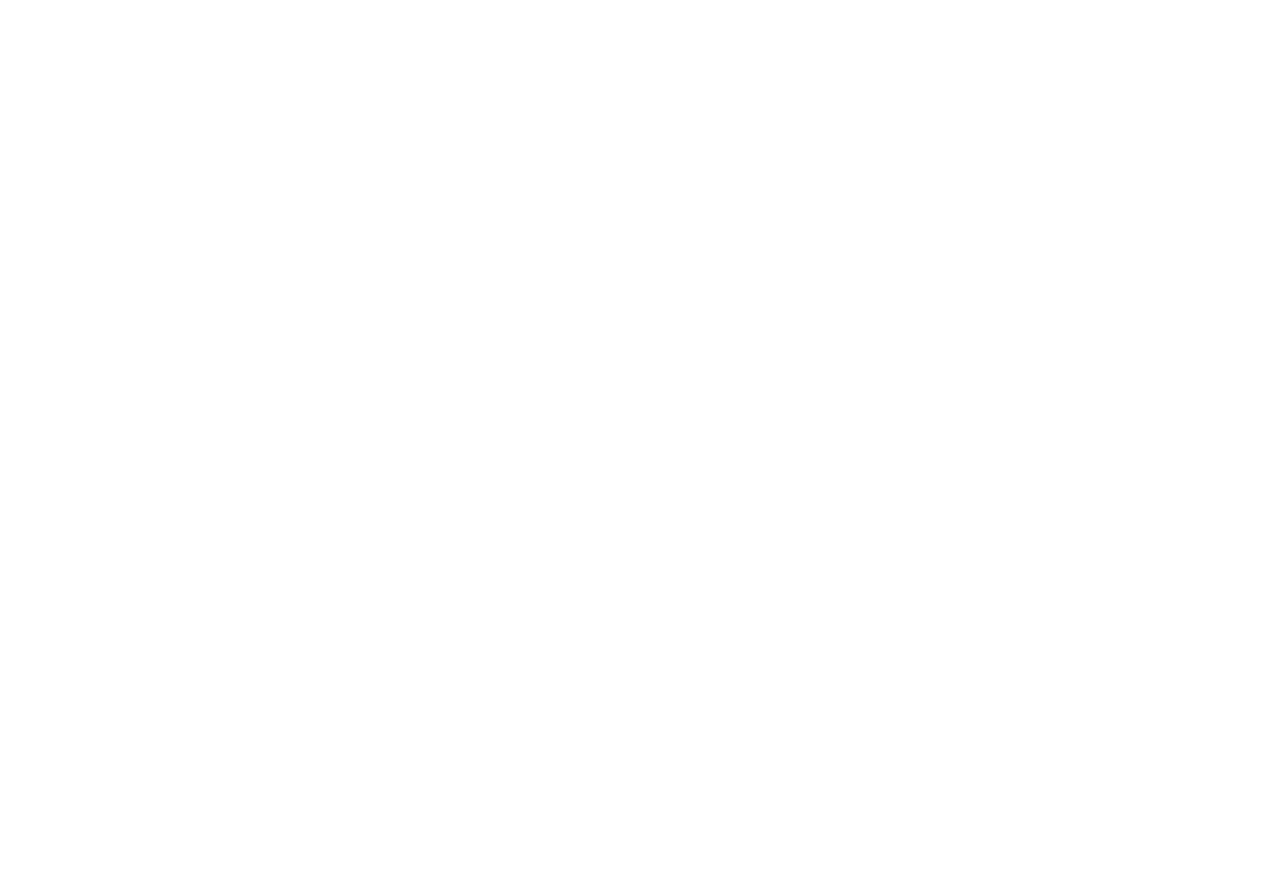
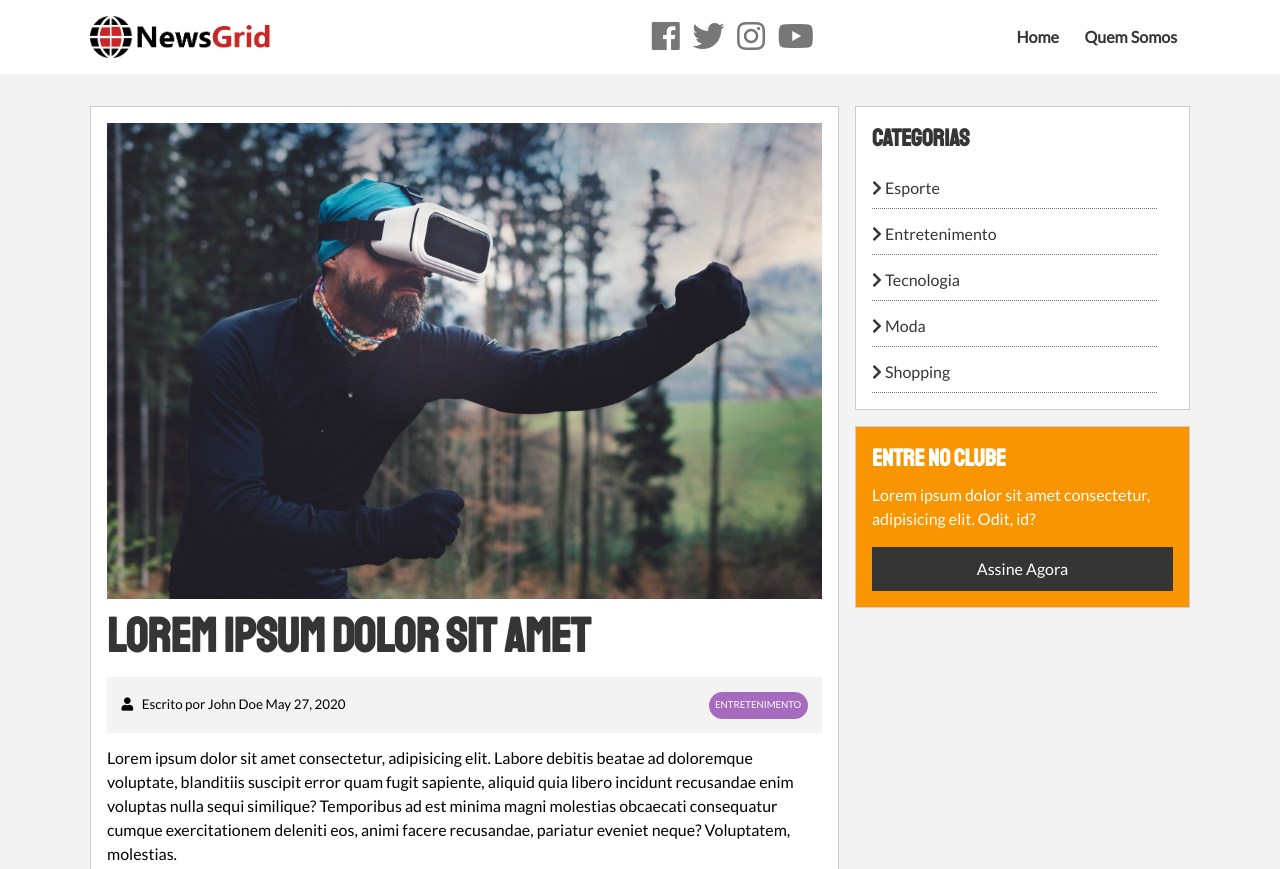
Before and after one commit to gideonfernandes/news-grid-website, a plain HTML site: page article.html in a window 1280 px wide. Shown: the top 869 px of the page. Before the commit the page ends 800 px from the top, so only its background shows below. Drawn offline with Linux system fonts and the light colour scheme.

Commit message:
Add markup & styling

```diff
--- a/article.html
+++ b/article.html
@@ -0,0 +1,93 @@
+<!DOCTYPE html>
+<html lang="pt-br">
+<head>
+  <meta charset="UTF-8">
+  <meta name="viewport" content="width=device-width, initial-scale=1.0">
+  <meta http-equiv="X-UA-Compatible" content="ie=edge">
+  <link rel="stylesheet" href="https://use.fontawesome.com/releases/v5.6.3/css/all.css" integrity="sha384-UHRtZLI+pbxtHCWp1t77Bi1L4ZtiqrqD80Kn4Z8NTSRyMA2Fd33n5dQ8lWUE00s/" crossorigin="anonymous">
+  <link href="https://fonts.googleapis.com/css?family=Lato|Staatliches" rel="stylesheet">
+  <link rel="stylesheet" href="css/style.css">
+  <link rel="stylesheet" media="screen and (max-width: 768px)" href="css/mobile.css">
+  <link rel="shortcut icon" type="image/x-icon" href="favicon.ico">
+  <title>NewsGrid | Artigo de Exemplo</title>
+</head>
+<body>
+	<header>
+		<nav id="navbar" class="container py-1">
+			<img src="img/logo.png" alt="NewsGrid" class="logo"/>
+			<div class="social">
+				<a href="http://www.facebook.com" target="_blank"><i class="fab fa-facebook fa-2x"></i></a>
+				<a href="http://www.twitter.com" target="_blank"><i class="fab fa-twitter fa-2x"></i></a>
+				<a href="http://www.instagram.com" target="_blank"><i class="fab fa-instagram fa-2x"></i></a>
+				<a href="http://www.youtube.com" target="_blank"><i class="fab fa-youtube fa-2x"></i></a>
+			</div>
+			<ul>
+				<li><a href="index.html">Home</a></li>
+				<li><a href="about.html">Quem Somos</a></li>
+			</ul>
+		</nav>
+	</header>
+	<main id="article" class="container py-2">
+    <section id="page-container">
+	    <article class="p-1">
+        <img src="img/articles/ent1.jpg" alt="Artigo 1">
+	      <h1 class="l-heading">Lorem ipsum dolor sit amet</h1>
+        <div class="meta">
+          <small>
+            <i class="fas fa-user"></i> Escrito por John Doe May 27, 2020
+          </small>
+          <small class="small-label label-ent">Entretenimento</small>
+        </div>
+        <p>Lorem ipsum dolor sit amet consectetur, adipisicing elit. Labore debitis beatae ad doloremque voluptate, blanditiis suscipit error quam fugit sapiente, aliquid quia libero incidunt recusandae enim voluptas nulla sequi similique? Temporibus ad est minima magni molestias obcaecati consequatur cumque exercitationem deleniti eos, animi facere recusandae, pariatur eveniet neque? Voluptatem, molestias.</p>
+        <p>Lorem, ipsum dolor sit amet consectetur adipisicing elit. Beatae dignissimos dolorum ipsam corporis similique! Quis, esse minus? Ducimus tempore provident sunt officia? Velit temporibus harum voluptate, ipsum quisquam rerum doloremque consectetur quos incidunt deleniti dicta excepturi ratione, fugiat ad fuga in nam dolorum aut minus esse voluptatum suscipit et quae. Repellendus minus, ratione aperiam commodi voluptas iusto aliquam sapiente. Aut obcaecati, corporis praesentium porro nostrum excepturi animi repellendus incidunt non quis nisi assumenda voluptas possimus molestiae laboriosam iure sed architecto in perferendis magnam blanditiis voluptatum placeat labore odio? Unde id dolore aliquam, quas sit harum, saepe maiores facilis aliquid molestiae qui. Praesentium rerum, minima fugit laudantium quaerat voluptatem pariatur sequi saepe blanditiis nobis natus possimus quo, assumenda numquam sit, eaque accusamus incidunt exercitationem quis deleniti quisquam corrupti vel? Ut quisquam consequatur, doloribus voluptatibus iusto quaerat, sint non magnam reiciendis amet quos sapiente excepturi omnis laboriosam nobis, expedita delectus odio provident?</p>
+	    </article>
+      <aside id="categories">
+        <h2>Categorias</h2>
+        <ul class="list">
+          <li><a href="#"><i class="fas fa-chevron-right"></i> Esporte</a></li>
+          <li><a href="#"><i class="fas fa-chevron-right"></i> Entretenimento</a></li>
+          <li><a href="#"><i class="fas fa-chevron-right"></i> Tecnologia</a></li>
+          <li><a href="#"><i class="fas fa-chevron-right"></i> Moda</a></li>
+          <li><a href="#"><i class="fas fa-chevron-right"></i> Shopping</a></li>
+        </ul>
+      </aside>
+      <aside class="bg-secondary p-1">
+        <h2>Entre no Clube</h2>
+        <p>Lorem ipsum dolor sit amet consectetur, adipisicing elit. Odit, id?</p>
+        <a href="#" class="btn btn-dark">Assine Agora</a>
+      </aside>
+	  </section>
+	</main>
+	<footer class="container bg-dark py-1">
+		<div class="p-1">
+      <img src="img/logo_light.png" alt="NewsGrid">
+    	<p>Lorem, ipsum dolor sit amet consectetur adipisicing elit. Velit deserunt assumenda enim non? Ratione ipsum voluptates fuga eos earum vitae.</p>
+    </div>
+    <div class="p-1">
+      <h3>Email Newsletter</h3>
+      <p>Lorem ipsum dolor sit amet consectetur adipisicing elit.</p>
+      <form>
+        <input type="email" placeholder="Digite seu e-mail...">
+        <input type="submit" value="Subscribe" class="btn btn-primary">
+      </form>
+    </div>
+    <div class="p-1">
+      <h3>Site Links</h3>
+      <ul class="list">
+        <li><a href="#">Ajuda e Suporte</a></li>
+        <li><a href="#">Política de Privacidade</a></li>
+        <li><a href="#">Quem Somos</a></li>
+        <li><a href="#">Contato</a></li>
+      </ul>
+    </div>
+    <div class="p-1">
+      <h2>Nosso Clube</h2>
+      <p>Lorem ipsum dolor sit amet consectetur adipisicing elit. Modi, nesciunt!</p>
+      <a href="#" class="btn btn-secondary">Assine Agora</a>
+    </div>
+    <div id="copy">
+      <p>Copyright &copy; 2020, Todos os direitos reservados</p>
+    </div>
+	</footer>
+</body>
+</html>
--- a/css/style.css
+++ b/css/style.css
@@ -91,6 +91,11 @@ img {
 .bg-primary {
 	color: white !important;
 	background-color: var(--primary-color) !important;
+}
+
+.bg-secondary {
+	color: white !important;
+	background-color: var(--secondary-color) !important;
 }
 
 .bg-dark {
@@ -274,3 +279,60 @@ main#about > #page-container > aside > a {
 	justify-content: center;
 	align-self: center;
 }
+
+/* Article Page */
+main#article > #page-container {
+	display: grid;
+	grid-template-columns: repeat(8, 1fr);
+	grid-gap: 1rem;
+}
+
+main#article > #page-container > article {
+	border: 1px solid #ccc;
+	grid-column: 1 / span 6;
+	grid-row: 1 / span 4;
+	background-color: white;
+}
+
+main#article > #page-container > article > div.meta {
+	display: flex;
+	justify-content: space-between;
+	align-items: center;
+	background-color: var(--light-color);
+	margin-bottom: 0.8rem;
+	padding: 0.9rem;
+}
+
+main#article > #page-container > article > div.meta > small > i {
+	margin-right: 6px;
+}
+
+main#article > #page-container > article > div.meta > .small-label {
+	margin-bottom: 0;
+}
+
+main#article > #page-container > aside {
+	border: 1px solid #ccc;
+	grid-column: 7 / span 8;
+}
+
+main#article > #page-container > aside#categories {
+	background-color: white;
+	padding: 1rem;
+}
+main#article > #page-container > aside#categories > ul li {
+	padding: 0.8rem 0 0.5rem 0;
+	border-bottom: 1px dotted #707070;
+	margin-right: 1rem;
+}
+
+main#article > #page-container > aside:last-child > h2 {
+	color: white;
+}
+
+main#article > #page-container > aside > a {
+	width: 100%;
+	display: flex;
+	justify-content: center;
+	align-self: center;
+}
```
Also changed, not shown: about.html (+1 -1 lines).
